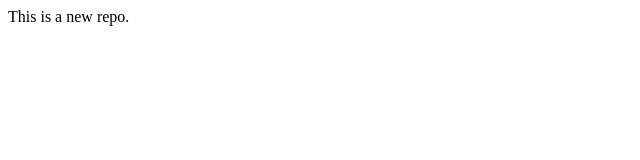
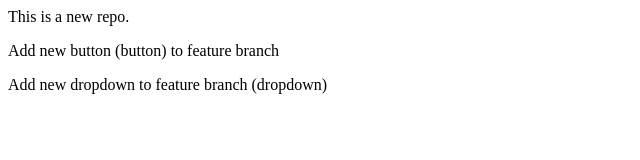
Before and after one commit to Ansuman005/localrepo, a plain HTML site: page index.html in a window 1280 px wide. Shown: the whole page, without its empty margins (0-640 px from the left). Drawn offline with Linux system fonts and the light colour scheme.

Commit message:
add some changes

```diff
--- a/index.html
+++ b/index.html
@@ -1 +1,3 @@
 <p>This is a new repo.</p>
+<P> Add new button (button) to feature branch </P>
+<P> Add new dropdown to feature branch (dropdown)</P>
```
Also changed, not shown: 1 other file.
